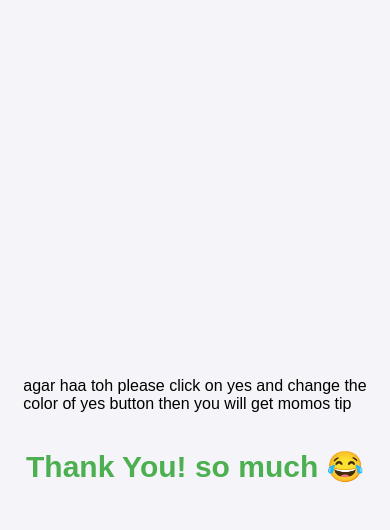
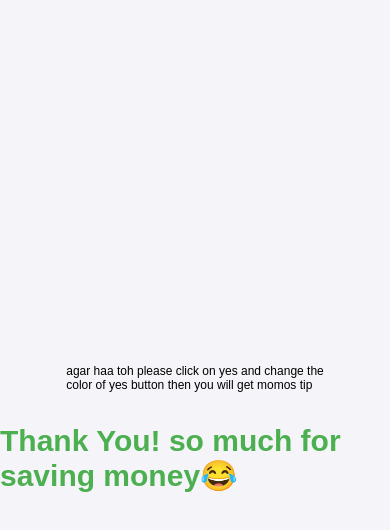
Before and after one commit to Saurav235884/prank-web, a plain HTML site: page index.html in a window 390 px wide. Both pictures are taken after a click on the button "No". Drawn offline with Linux system fonts and the light colour scheme.

Commit message:
Update index.html

```diff
--- a/index.html
+++ b/index.html
@@ -106,6 +106,9 @@
             font-size: 16px;
             padding: 12px 25px;
           }
+          p{
+              font-size:12px;
+          }
 
           #label {
             font-size: 22px;
@@ -136,7 +139,7 @@
 
           // Show Thank You message
           let thankYouMessage = document.createElement('div');
-          thankYouMessage.textContent = "Thank You! so much 😂";
+          thankYouMessage.textContent = "Thank You! so much for saving money😂";
           thankYouMessage.style.fontSize = '30px';
           thankYouMessage.style.fontWeight = 'bold';
           thankYouMessage.style.color = '#4CAF50';
```
